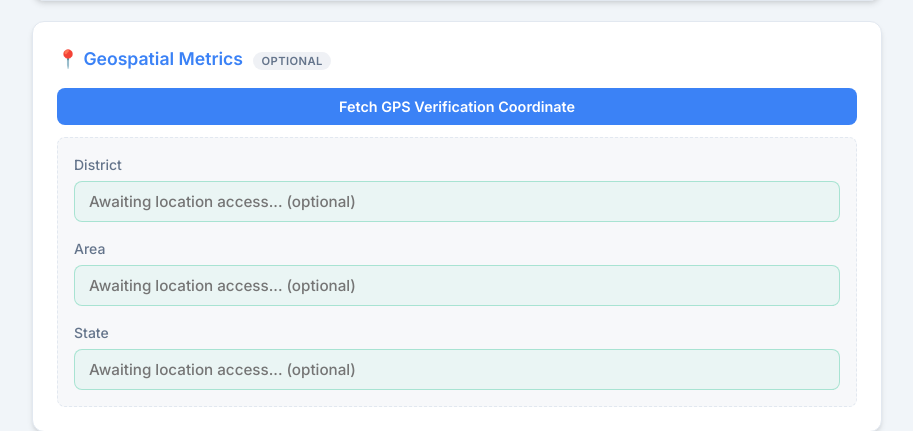
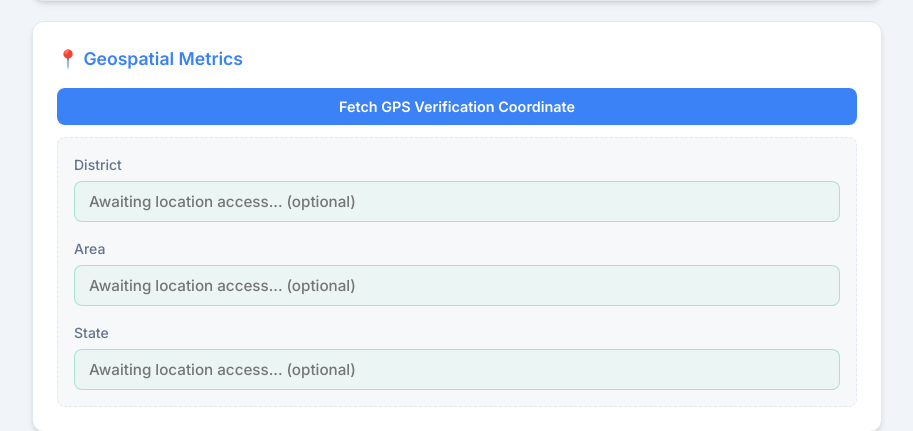
Before and after one commit to Karthi21-2001/myagrinutrition-crm, a Django app: page /crm/log-visit/ in a window 1280 px wide. Shown: the part 543-974 px from the top of the page, without its empty margins (183-1096 px from the left). Run offline with Django 5.2, Linux system fonts and the light colour scheme; the visitor is signed in with stand-in values (Sample User, id 1).

Commit message:
Update farm_visit_form.html

```diff
--- a/backend/crm_core/templates/crm_core/farm_visit_form.html
+++ b/backend/crm_core/templates/crm_core/farm_visit_form.html
@@ -430,7 +430,7 @@
 
             <div class="card">
                 <div class="card-title" style="color: var(--primary);">
-                    <span>📍 Geospatial Metrics <span class="optional-tag">Optional</span></span>
+                    <span>📍 Geospatial Metrics</span>
                 </div>
 
                 <button type="button" id="locateBtn" class="btn-action btn-primary btn-block">
```
